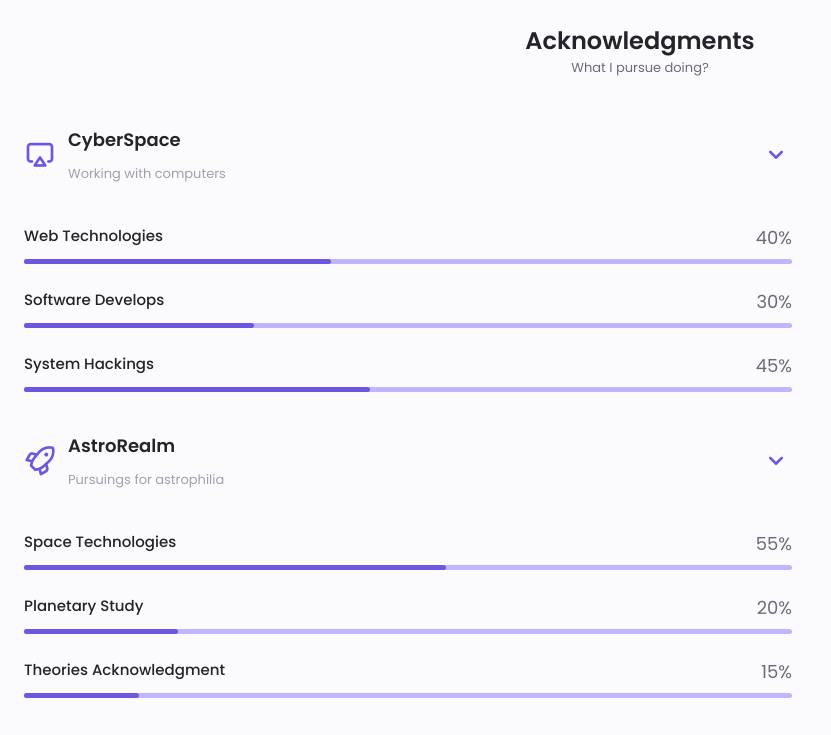
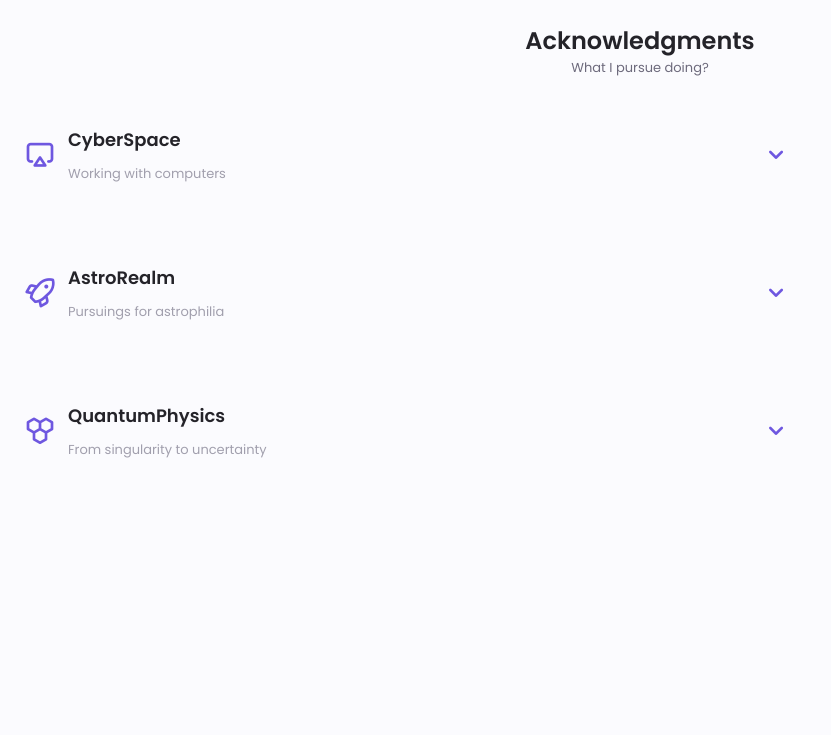
Before and after one commit to infverse/sagooon, a plain HTML site: page index.html in a window 1280 px wide. Shown: the part 1160-1895 px from the top of the page, without its empty margins (0-831 px from the left). After the commit the page ends 1764 px from the top, so only its background shows below. Drawn offline with nearby package versions, Linux system fonts and the light colour scheme.

Commit message:
fixes related toggle

```diff
--- a/assets/js/main.js
+++ b/assets/js/main.js
@@ -23,7 +23,7 @@ function linkAction() {
 
 navLink.forEach((n) => n.addEventListener("click", linkAction));
 
-const skillsContent = document.getElementsByClassName("skills__content");
+const skillsContent = document.querySelectorAll(".skills__content");
 console.log(skillsContent);
 const skillsHeader = document.querySelectorAll(".skills__header");
 console.log(skillsHeader);
@@ -45,7 +45,11 @@ function toggleSkills() {
   let target = this.parentElement;
   //   let isClose = this.parentElement.classList.include("skills__close");
   let isClose = [...this.parentElement.classList].includes("skills__close");
-  console.log(isClose);
+
+  skillsContent.forEach((skill) => {
+    if (!isClose) return;
+    skill.classList.add("skills__close");
+  });
 
   target.classList.toggle("skills__close");
 }
--- a/index.html
+++ b/index.html
@@ -176,7 +176,7 @@
 
         <div class="skills__container container grid">
           <div class="skill">
-            <div class="skills__content">
+            <div class="skills__content skills__close">
               <div class="skills__header">
                 <i class="uil uil-airplay skills__icon"></i>
 
@@ -222,7 +222,7 @@
             </div>
           </div>
           <div class="skill">
-            <div class="skills__content">
+            <div class="skills__content skills__close">
               <div class="skills__header">
                 <i class="uil uil-rocket skills__icon"></i>
 
@@ -271,7 +271,7 @@
           </div>
 
           <div class="skill">
-            <div class="skills__content">
+            <div class="skills__content skills__close">
               <div class="skills__header">
                 <i class="uil uil-cell skills__icon"></i>
 
```
